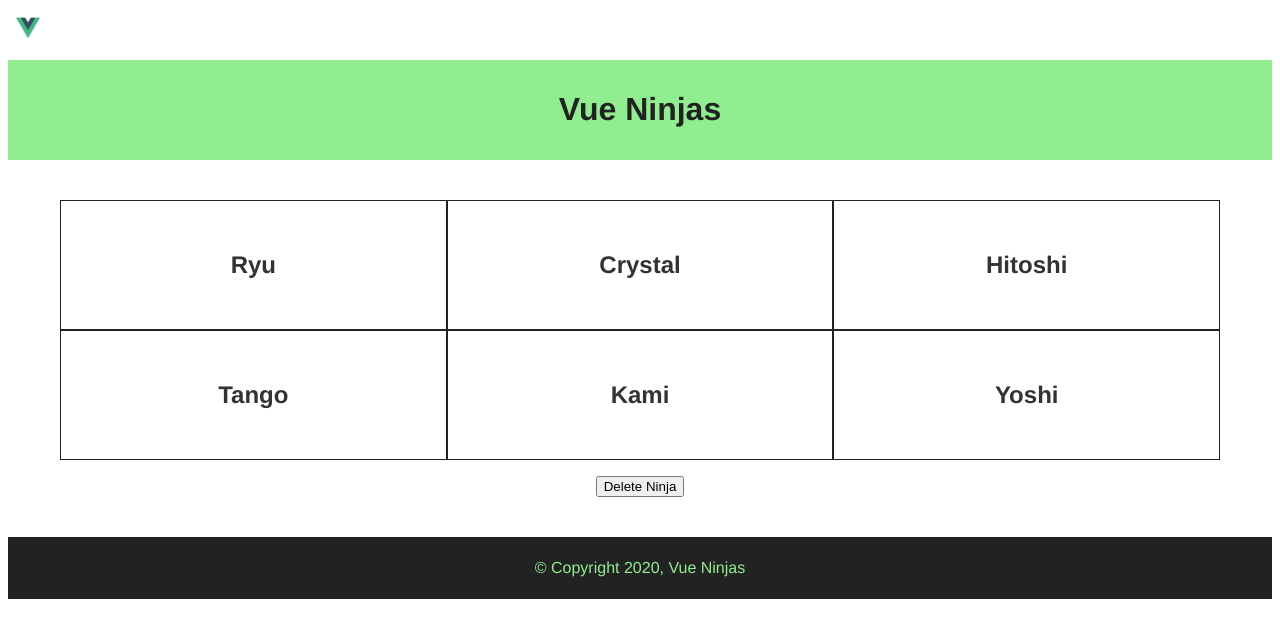
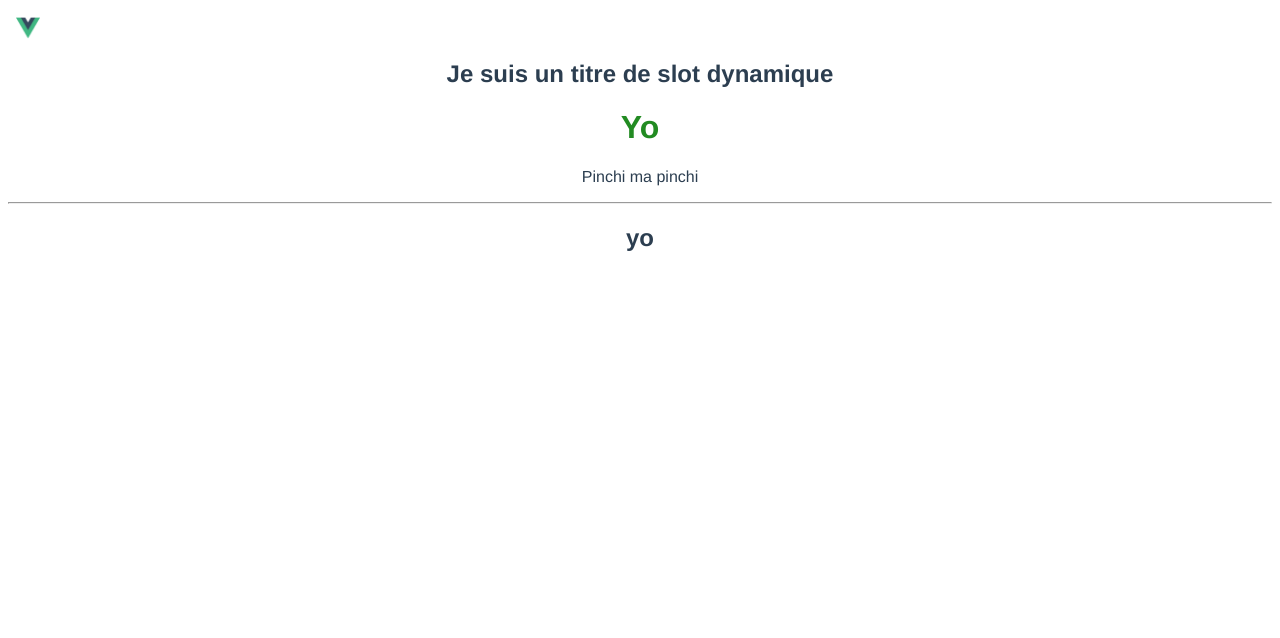
Before and after one commit to GillyRabutTsurwa/vue-with-netninja, a Vue app: page / in a window 1280 px wide. Shown: the top 638 px of the page. Built offline with nearby package versions, Linux system fonts and the light colour scheme.

Commit message:
part 7 slots

```diff
--- a/src/App.vue
+++ b/src/App.vue
@@ -1,43 +1,31 @@
 <template>
   <div id="app">
     <img class="logo" alt="Vue logo" src="./assets/logo.png" />
-    <!-- IMPORTANTNOTE: Here in the parent, we listen to the emitted event like any other click event, with v-on:{eventName} or :{eventName}. Onwards, we usually declare a function with an arguement of ($event), which is the data that we wanted to bring with from the child component. In our case, it was Vue Makengos. -->
-    <HeaderCompo v-bind:titleProp="title" v-on:title-changed="updateTitle($event)" />
-    <NinjaCompo v-bind:ninjasProp="ninjas" />
-
-    <FooterCompo v-bind:titleProp="title" />
+    <SlotDemo>
+      <h2 slot="titleSlot">{{slotTitle}}</h2>
+      <p slot="textSlot">Pinchi ma pinchi</p>
+    </SlotDemo>
+    <hr />
+    <FormHelper />
   </div>
 </template>
 
 <script>
-import Header from "./components/Header";
-import Ninjas from "./components/Ninjas";
-import Footer from "./components/Footer";
+import SlotDemo from "./components/SlotDemo";
+import FormHelper from "./components/FormHelper";
 export default {
   name: "App",
-  components: {
-    HeaderCompo: Header,
-    NinjaCompo: Ninjas,
-    FooterCompo: Footer
-  },
   data() {
     return {
-      ninjas: [
-        { name: "Ryu", speciality: "Vue Components", show: false },
-        { name: "Crystal", speciality: "HTML Engineering", show: false },
-        { name: "Hitoshi", speciality: "Click Events", show: false },
-        { name: "Tango", speciality: "Conditionals", show: false },
-        { name: "Kami", speciality: "Webpack", show: false },
-        { name: "Yoshi", speciality: "Data Diggin", show: false }
-      ],
-      title: "Vue Ninjas"
+      //IMPORTANTNOTE: If we want to make our slots dynamic, we must use them where the dynamic slots are initialised (in our case the app component).
+      //HINT: where you are NOT using the slot tags to define them like this....
+      // <slot></slot>
+      slotTitle: "Je suis un titre de slot dynamique"
     };
   },
-  methods: {
-    //IMPORTANTNOTE: This is the method that has access to the data passed through from the child component for the event. The parametre updatedTitle IS $event arguement that contains the data to pass on to the parent... Vue Makengos
-    updateTitle(updatedTitle) {
-      this.title = updatedTitle;
-    }
+  components: {
+    SlotDemo: SlotDemo,
+    FormHelper: FormHelper
   }
 };
 </script>
--- a/src/components/Footer.vue
+++ /dev/null
@@ -1,29 +0,0 @@
-<template>
-  <footer>
-    <p>&copy; {{copyright}} {{titleProp}}</p>
-  </footer>
-</template>
-
-<script>
-export default {
-  data() {
-    return {
-      copyright: "Copyright 2020,"
-    };
-  },
-  props: {
-    titleProp: String
-  }
-};
-</script>
-
-<style scoped>
-footer {
-  background-color: #222;
-  padding: 6px;
-}
-p {
-  color: lightgreen;
-  text-align: center;
-}
-</style>
--- /dev/null
+++ b/src/components/FormHelper.vue
@@ -0,0 +1,12 @@
+<template>
+  <div>
+    <h2>yo</h2>
+  </div>
+</template>
+
+<script>
+export default {};
+</script>
+
+<style>
+</style>
--- a/src/components/Header.vue
+++ /dev/null
@@ -1,38 +0,0 @@
-<template>
-  <header>
-    <!-- NOTEIMPORTANT: Since a titleProp (a String) is a reference type, it will not change the value anywhere else, because we are making a duplicate of it and not using the same reference point as we do in reference types. -->
-    <h1 v-on:click="changeTitle">{{titleProp}}</h1>
-  </header>
-</template>
-
-<script>
-export default {
-  data() {
-    return {
-      title: "Vue Ninjas"
-    };
-  },
-  props: {
-    titleProp: String
-  },
-  methods: {
-    // NOTE: This method will emit an event up to the parent
-    changeTitle() {
-      //IMPORTANTNOTE: We use $emit() to run an event up to parent.
-      // first parametre is name of event, second is data we want to pass through
-      this.$emit("title-changed", "Vue Makengos");
-    }
-  }
-};
-</script>
-
-<style scoped>
-header {
-  background-color: lightgreen;
-  padding: 10px;
-}
-h1 {
-  color: #222;
-  text-align: center;
-}
-</style>
--- a/src/components/Ninjas.vue
+++ /dev/null
@@ -1,65 +0,0 @@
-<template>
-  <div id="ninjas">
-    <ul class="list-container">
-      <li v-for="(currentNinja, index) in ninjasProp" v-bind:key="index" class="list-item">
-        <h2 v-on:click="currentNinja.show = !currentNinja.show">{{currentNinja.name}}</h2>
-        <h3 v-if="currentNinja.show">{{currentNinja.speciality}}</h3>
-      </li>
-    </ul>
-    <button v-on:click="deleteNinja">Delete Ninja</button>
-  </div>
-</template>
-
-<script>
-export default {
-  data() {
-    return {};
-  },
-  props: {
-    ninjasProp: Array
-  },
-  methods: {
-    deleteNinja() {
-      this.ninjasProp.pop();
-    }
-  }
-};
-</script>
-
-<style scoped>
-h1 {
-  color: forestgreen;
-}
-
-h2 {
-  color: #333;
-  cursor: pointer;
-}
-
-h2:hover {
-  color: forestgreen;
-}
-
-#ninjas {
-  width: 100%;
-  max-width: 1200px;
-  margin: 40px auto;
-  padding: 0 20px;
-  box-sizing: border-box;
-}
-
-.list-container {
-  display: flex;
-  flex-wrap: wrap;
-  list-style-type: none;
-  padding: 0;
-}
-
-.list-item {
-  flex-grow: 1;
-  flex-basis: 300px;
-  text-align: center;
-  padding: 30px;
-  border: 1px solid #222;
-}
-</style>
--- /dev/null
+++ b/src/components/SlotDemo.vue
@@ -0,0 +1,19 @@
+<template>
+  <!-- NEW: SLOTS. This will be pertaining to the html inside our component tags on the App component -->
+  <!-- NEWNOTE: naming slots is even better, parce que tu peux deplacer les slots dans les endroits differences -->
+  <div>
+    <slot name="titleSlot"></slot>
+    <h1>Yo</h1>
+    <slot name="textSlot"></slot>
+  </div>
+</template>
+
+<script>
+export default {};
+</script>
+
+<style>
+h1 {
+  color: forestgreen;
+}
+</style>
```
